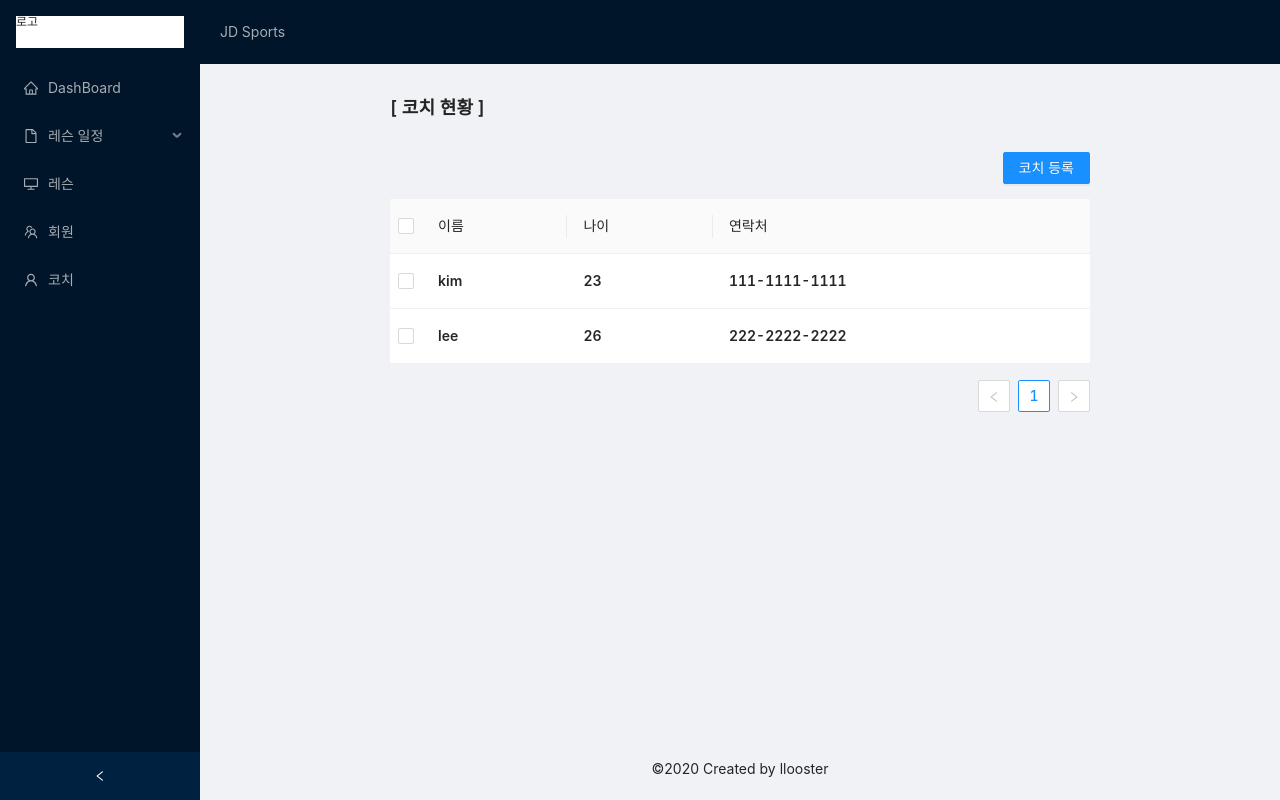
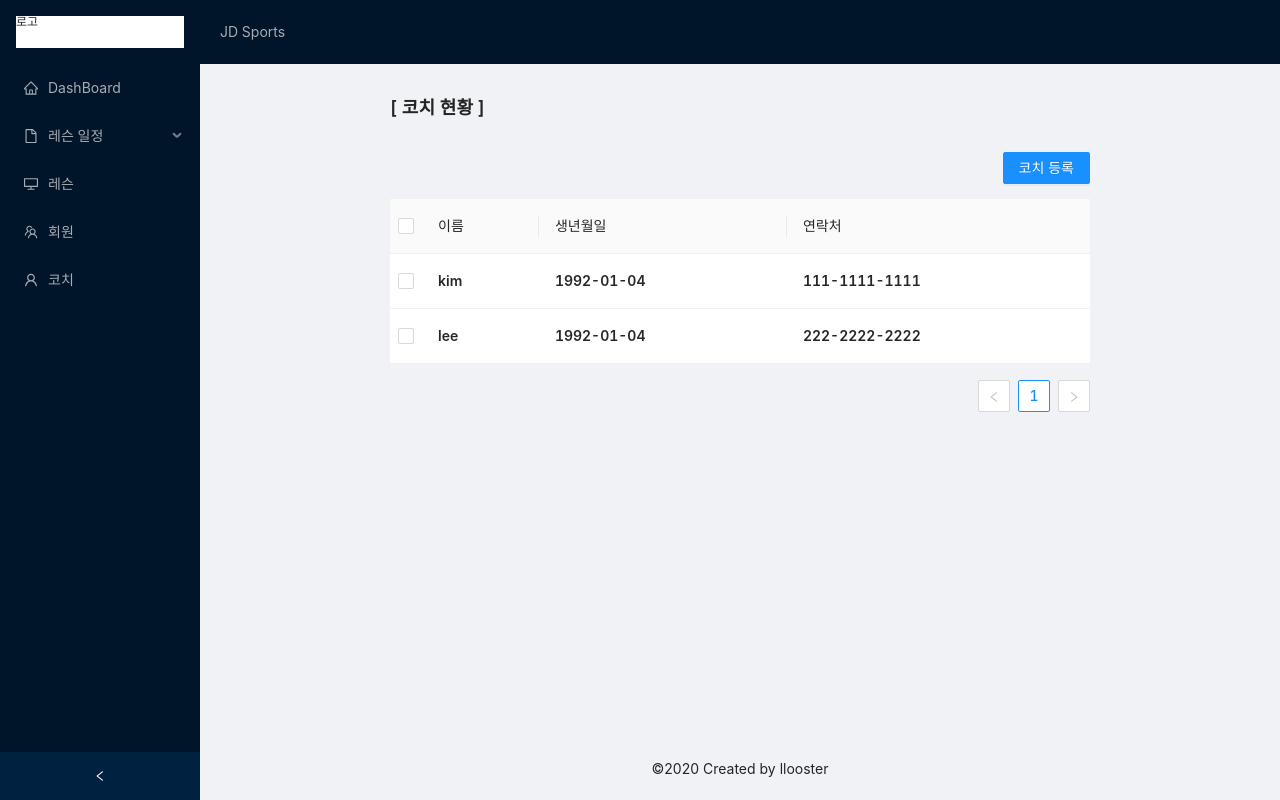
Before and after one commit to devym-37/jdsm-client, a React (Create React App) app: page /coaches in a window 1280 px wide. Built offline with nearby package versions, Linux system fonts and the light colour scheme.

Commit message:
update coachForm data & datePicker

```diff
--- a/src/components/CoachForm.js
+++ b/src/components/CoachForm.js
@@ -1,8 +1,8 @@
 import React from "react";
 import styled from "styled-components";
-import Helmet from "react-helmet";
+import moment from "moment";
 
-import { Layout, Breadcrumb, Input, Button } from "antd";
+import { Layout, Breadcrumb, Input, Button, DatePicker } from "antd";
 
 const { Content } = Layout;
 
@@ -38,7 +38,7 @@ const ButtonContainer = styled.div`
 
 const IButton = styled(Button)``;
 
-const CoachForm = ({ coachForm, handleChange }) => (
+const CoachForm = ({ coachForm, handleChange, handleDateChange }) => (
   <>
     <Content style={{ margin: "0 auto" }}>
       <Breadcrumb style={{ margin: "30px 0" }}>
@@ -62,12 +62,15 @@ const CoachForm = ({ coachForm, handleChange }) => (
         />
       </Container>
       <Container>
-        <Div>나이</Div>
-        <Inputs
-          placeholder="내용을 입력해주세요"
-          name="age"
-          value={coachForm.age}
-          onChange={(e) => handleChange(e)}
+        <Div>생년월일</Div>
+        <DatePicker
+          name="birthday"
+          value={
+            coachForm.birthday === ""
+              ? coachForm.birthday
+              : moment(coachForm.birthday, "YYYY-MM-DD")
+          }
+          onChange={handleDateChange}
         />
       </Container>
       <Container>
--- a/src/redux/reducers/coachReducer.js
+++ b/src/redux/reducers/coachReducer.js
@@ -1,15 +1,15 @@
 const initialState = {
   coaches: [
     {
-      key: "1",
+      key: 1,
       name: "kim",
-      age: "23",
+      birthday: "1992-01-04",
       contact: "111-1111-1111",
     },
     {
-      key: "2",
+      key: 2,
       name: "lee",
-      age: "26",
+      birthday: "1992-01-04",
       contact: "222-2222-2222",
     },
   ],
--- a/src/routes/CoachDetail/CoachDetailContainer.js
+++ b/src/routes/CoachDetail/CoachDetailContainer.js
@@ -15,7 +15,7 @@ class CoachDetailContainer extends React.Component {
       loading: false,
       coachForm: {
         name: "",
-        age: "",
+        birthday: "",
         contact: "",
       },
       modalVisible: false,
@@ -49,12 +49,24 @@ class CoachDetailContainer extends React.Component {
 
   handleChange = (e) => {
     const { coachForm } = this.state;
+
     const value = e.target.value;
     const inputName = e.target.name;
+
     this.setState({
       coachForm: {
         ...coachForm,
         [inputName]: value,
+      },
+    });
+  };
+
+  handleDateChange = (date, dateString) => {
+    const { coachForm } = this.state;
+    this.setState({
+      coachForm: {
+        ...coachForm,
+        birthday: dateString,
       },
     });
   };
@@ -77,7 +89,7 @@ class CoachDetailContainer extends React.Component {
     }
 
     if (count >= 3) {
-      handleAddCoach({ key: `${keyValue}`, ...coachForm });
+      handleAddCoach({ key: keyValue, ...coachForm });
       message.success("코치 등록");
       this.setState({
         modalVisible: false,
@@ -85,7 +97,7 @@ class CoachDetailContainer extends React.Component {
         selectedRowKeys: [],
         coachForm: {
           name: "",
-          age: "",
+          birthday: "",
           contact: "",
         },
       });
@@ -142,7 +154,7 @@ class CoachDetailContainer extends React.Component {
         selectedRowKeys: [],
         coachForm: {
           name: "",
-          age: "",
+          birthday: "",
           contact: "",
         },
       });
@@ -168,6 +180,7 @@ class CoachDetailContainer extends React.Component {
       handleCheckChange,
       handleDeleteCoach,
       handleUpdateCoach,
+      handleDateChange,
     } = this;
 
     return (
@@ -187,6 +200,7 @@ class CoachDetailContainer extends React.Component {
         handleCancel={handleCancel}
         handleDeleteCoach={handleDeleteCoach}
         handleUpdateCoach={handleUpdateCoach}
+        handleDateChange={handleDateChange}
       />
     );
   }
--- a/src/routes/CoachDetail/CoachDetailPresenter.js
+++ b/src/routes/CoachDetail/CoachDetailPresenter.js
@@ -45,6 +45,7 @@ const CoachDetailPresenter = ({
   handleCancel,
   handleDeleteCoach,
   handleUpdateCoach,
+  handleDateChange,
 }) => (
   <>
     <Helmet>
@@ -110,13 +111,13 @@ const CoachDetailPresenter = ({
             update={update}
             coachForm={coachForm}
             handleChange={handleChange}
-            handleSubmit={handleSubmit}
+            handleDateChange={handleDateChange}
           />
         ) : (
           <CoachForm
             coachForm={coachForm}
             handleChange={handleChange}
-            handleSubmit={handleSubmit}
+            handleDateChange={handleDateChange}
           />
         )}
       </Modal>
@@ -137,7 +138,7 @@ const CoachDetailPresenter = ({
           pagination={{ pageSize: 8 }}
         >
           <Column title="이름" dataIndex="name" key="name" />
-          <Column title="나이" dataIndex="age" key="age" />
+          <Column title="생년월일" dataIndex="birthday" key="birthday" />
           <Column title="연락처" dataIndex="contact" key="contact" />
         </Table>
       ) : (
```
